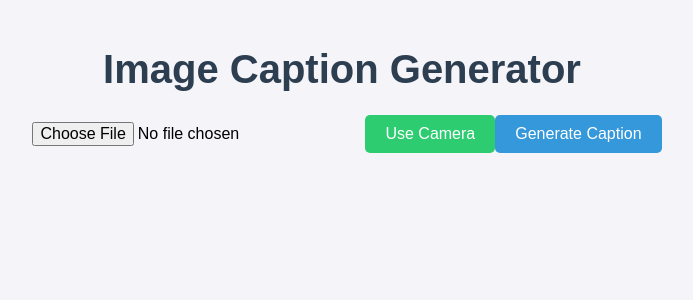
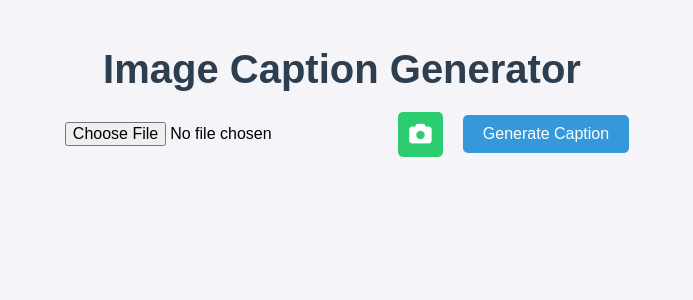
Before and after one commit to AryanKadam1134/Image-Caption-Generator, a React (Create React App) app in the folder image-caption-generator/: page / in a window 1280 px wide. Shown: the top 300 px of the page, without its empty margins (298-991 px from the left). Built offline with nearby package versions, Linux system fonts and the light colour scheme.

Commit message:
Updated Camera

```diff
--- a/image-caption-generator/public/index.html
+++ b/image-caption-generator/public/index.html
@@ -24,6 +24,7 @@
       work correctly both with client-side routing and a non-root public URL.
       Learn how to configure a non-root public URL by running `npm run build`.
     -->
+    <link rel="stylesheet" href="https://cdnjs.cloudflare.com/ajax/libs/font-awesome/6.0.0/css/all.min.css" />
     <title>React App</title>
   </head>
   <body>
--- a/image-caption-generator/src/App.css
+++ b/image-caption-generator/src/App.css
@@ -17,12 +17,15 @@ body{
 
 .upload-section {
   margin: 20px 0;
+  display: flex;
+  justify-content: center;
+  align-items: center;
+  gap: 20px;
 }
 
 .file-input {
   padding: 10px;
   font-size: 1rem;
-  margin-right: 10px;
 }
 
 .upload-button {
@@ -104,15 +107,25 @@ body{
   background-color: #2ecc71;
   color: white;
   border: none;
-  padding: 10px 20px;
-  font-size: 1rem;
+  padding: 10px 15px;
+  font-size: 1.2rem;
   cursor: pointer;
   border-radius: 5px;
-  margin-left: 10px;
+  width: 45px;
+  height: 45px;
+  display: flex;
+  align-items: center;
+  justify-content: center;
+  transition: background-color 0.3s;
+  /* Remove margin-left and margin-right since we're using gap */
 }
 
 .camera-toggle-button:hover {
   background-color: #27ae60;
+}
+
+.camera-toggle-button i {
+  font-size: 1.4rem;
 }
 
 .camera-modal {
--- a/image-caption-generator/src/App.js
+++ b/image-caption-generator/src/App.js
@@ -70,8 +70,9 @@ function App() {
           <button
             onClick={() => setShowCamera(true)}
             className="camera-toggle-button"
+            title="Use Camera"
           >
-            Use Camera
+            <i className="fas fa-camera"></i>
           </button>
           <button
             onClick={handleUpload}
```
